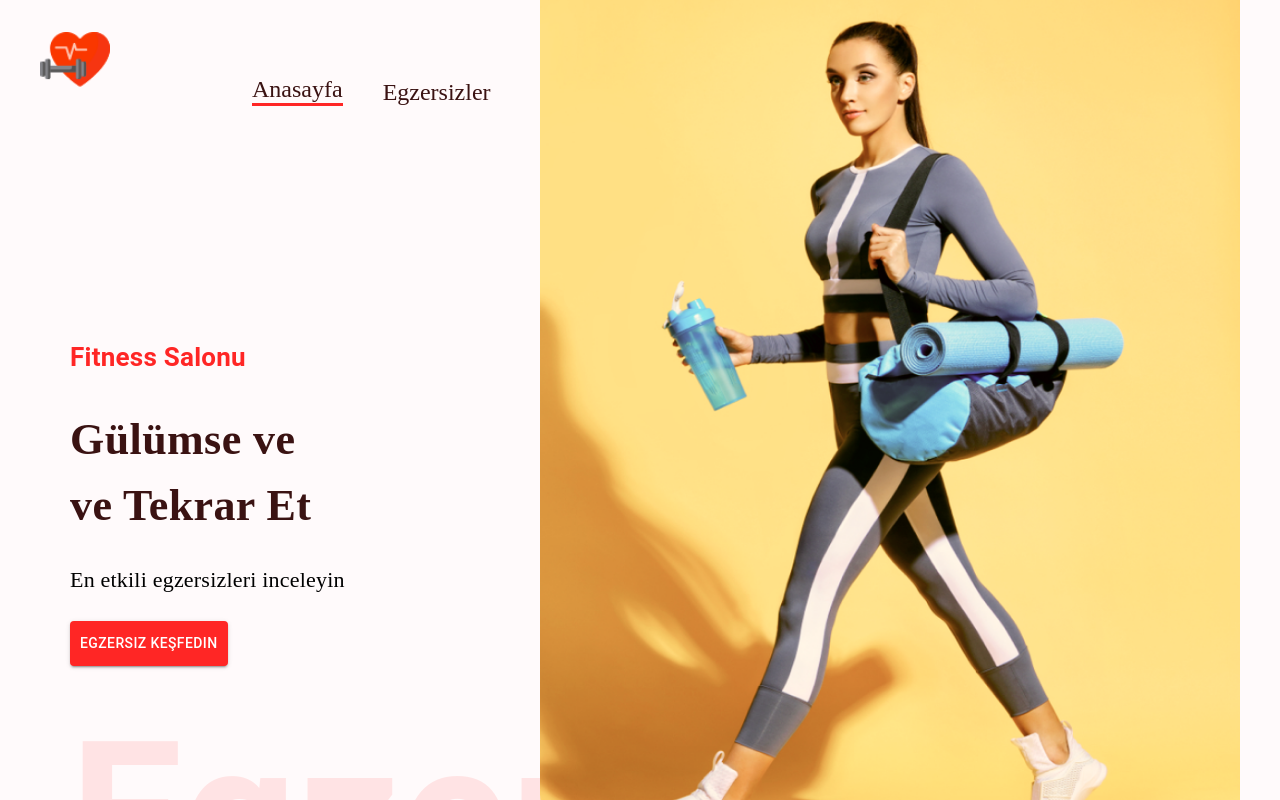
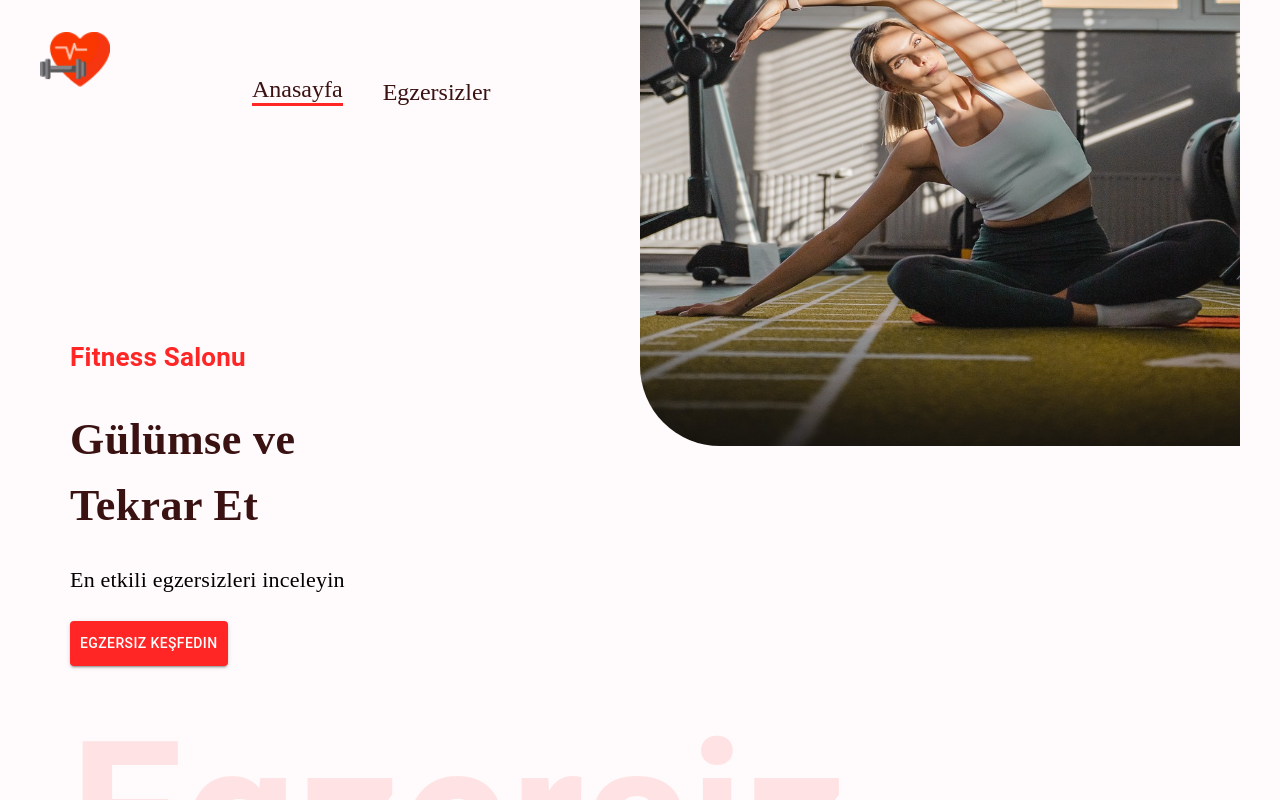
Before and after one commit to Kubraaygun/Gym_App, a React (Create React App) app: page / in a window 1280 px wide. Shown: the top 800 px of the page. Built offline with nearby package versions, Linux system fonts and the light colour scheme; no server answers.

Commit message:
update Footer

```diff
--- a/src/components/Detail.js
+++ b/src/components/Detail.js
@@ -1,10 +1,9 @@
 import React from "react";
 import { Typography, Stack, Button } from "@mui/material";
-import BodyPart from "./BodyPart";
-
 import BodyPartImage from "../assets/icons/body-part.png";
 import TargetImage from "../assets/icons/target.png";
 import EquipmentImage from "../assets/icons/equipment.png";
+
 const Detail = ({ exerciseDetail }) => {
   const { bodyPart, gifUrl, name, target, equipment } = exerciseDetail;
   const extraDetail = [
--- a/src/components/Exercises.js
+++ b/src/components/Exercises.js
@@ -3,6 +3,7 @@ import Pagination from "@mui/material/Pagination";
 import { Box, Stack, Typography } from "@mui/material";
 import { exerciseOptions, fetchData } from "../utils/fetchData";
 import ExerciseCard from "./ExerciseCard";
+
 const Exercises = ({ exercises, setExercises, bodyPart }) => {
   const [currentPage, setCurrentPage] = useState(1);
   const exercisesPerPage = 9;
--- a/src/components/Footer.js
+++ b/src/components/Footer.js
@@ -1,7 +1,6 @@
 import React from "react";
 import Logo from "../assets/images/Logo-1.png";
 import { Box, Stack, Typography } from "@mui/material";
-import { Height } from "@mui/icons-material";
 const Footer = () => {
   return (
     <Box mt="50px" bgcolor="#fff3f4">
--- a/src/components/HeroBanner.js
+++ b/src/components/HeroBanner.js
@@ -1,26 +1,35 @@
 import React from "react";
-import { Box, Stack, Typography, Button } from "@mui/material";
-import HeroBannerImage from "../assets/images/banner.png";
+import { Box, Typography, Button, useMediaQuery } from "@mui/material";
+import HeroBannerImage from "../assets/images/banner.jpg";
 
 const HeroBanner = () => {
+  const isSmallScreen = useMediaQuery("(max-width:1200px)");
+  const isLargeScreen = useMediaQuery("(min-width:2000px)");
+
   return (
     <Box
-      sx={{ mt: { lg: "212px", sx: "70px" }, ml: { sm: "50px" } }}
-      position="relative"
-      p="20px"
+      sx={{
+        mt: { lg: "212px", xs: "70px" },
+        p: "20px",
+        display: "flex",
+        flexDirection: "column",
+        alignItems: isSmallScreen || isLargeScreen ? "center" : "flex-start",
+        textAlign: isSmallScreen || isLargeScreen ? "center" : "left",
+        ml: isSmallScreen || isLargeScreen ? "0px" : { sm: "50px" },
+      }}
     >
       <Typography color="#FF2625" fontWeight="600" fontSize="26px">
         Fitness Salonu
       </Typography>
       <Typography
         fontWeight={700}
-        sx={{ fontSize: { lg: "44px", sx: "40px" } }}
+        sx={{ fontSize: { lg: "44px", xs: "40px" } }}
         mb="23px"
         mt="30px"
         color={"#3A1212"}
         fontFamily="Alegreya"
       >
-        Gülümse ve <br /> ve Tekrar Et
+        Gülümse ve <br /> Tekrar Et
       </Typography>
       <Typography
         fontSize="22px"
@@ -46,7 +55,17 @@ const HeroBanner = () => {
       >
         Egzersiz
       </Typography>
-      <img src={HeroBannerImage} alt="banner" className="hero-banner-img" />
+      <img
+        src={HeroBannerImage}
+        alt="banner"
+        className="hero-banner-img"
+        style={{
+          borderBottomLeftRadius: "80px",
+          height: "97%",
+          width: "100%",
+          maxWidth: "600px",
+        }}
+      />
     </Box>
   );
 };
--- a/src/components/HorizontalScrollBar.js
+++ b/src/components/HorizontalScrollBar.js
@@ -2,25 +2,25 @@ import React, { useContext } from "react";
 import { Box, Typography } from "@mui/material";
 import BodyPart from "./BodyPart";
 import { ScrollMenu, VisibilityContext } from "react-horizontal-scrolling-menu";
-import RightArrowIcon from "../assets/icons/right-arrow.png";
+import ExerciseCard from "./ExerciseCard";
+import RightArrow from "../assets/icons/right-arrow.png";
 import LeftArrowIcon from "../assets/icons/left-arrow.png";
-import ExerciseCard from "./ExerciseCard";
 
 const LeftArrow = () => {
   const { scrollPrev } = useContext(VisibilityContext);
 
   return (
-    <Typography onClick={() => scrollPrev()} className="right-arrow">
-      <img src={LeftArrowIcon} alt="right-arrow" />
+    <Typography onClick={() => scrollPrev()} className="left-arrow">
+      <img src={LeftArrowIcon} alt="left-arrow" />
     </Typography>
   );
 };
 
-const RightArrow = () => {
+const RightArrowIcon = () => {
   const { scrollNext } = useContext(VisibilityContext);
 
   return (
-    <Typography onClick={() => scrollNext()} className="left-arrow">
+    <Typography onClick={() => scrollNext()} className="right-arrow">
       <img src={RightArrowIcon} alt="right-arrow" />
     </Typography>
   );
--- a/src/components/SimilarExercises.js
+++ b/src/components/SimilarExercises.js
@@ -2,6 +2,7 @@ import { Box, Stack, Typography } from "@mui/material";
 import React from "react";
 import HorizontalScrollBar from "./HorizontalScrollBar";
 import Loader from "./Loader";
+
 const SimilarExercises = ({ targetMuscleExercises, equipmentExercises }) => {
   return (
     <Box sx={{ mt: { lg: "100px", xs: "0" } }}>
```
Also changed, not shown: src/assets/images/banner.jpg (added), src/assets/images/banner.png (deleted).
